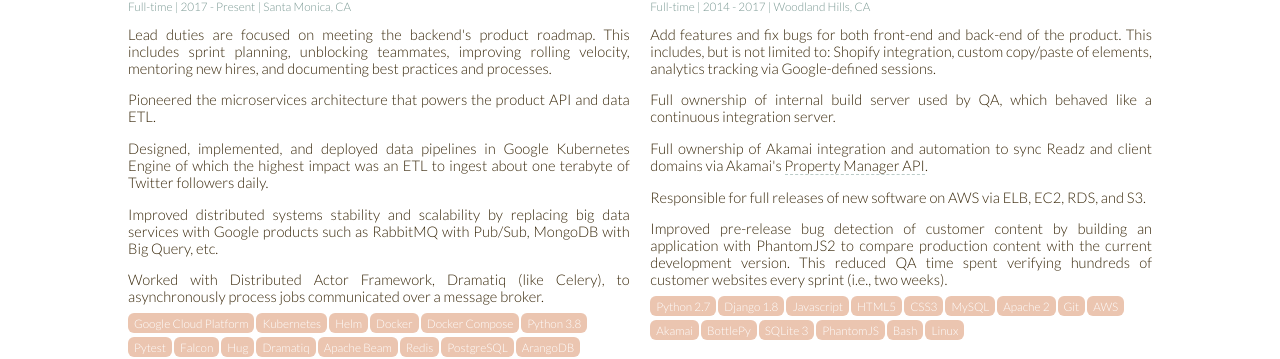
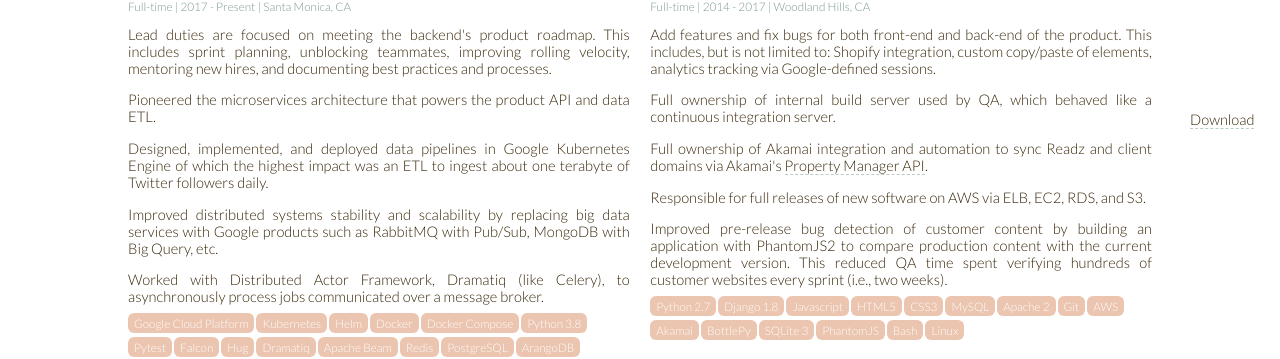
Before and after one commit to defrank/defrank.github.io, a Jekyll site: the page built from resume.html, in a window 1280 px wide. Shown: the part 754-1113 px from the top of the page. Built offline with Jekyll 4.4.1, drawn with Linux system fonts in a browser that asks for light colours.

Commit message:
chore(resume): Add PDF download

```diff
--- a/resume.html
+++ b/resume.html
@@ -474,7 +474,7 @@ layout: blank
     }
 
     aside#print {
-        display: none;
+        display: block;
         position: fixed;
         right: 2%;
         bottom: 2%;
@@ -886,5 +886,8 @@ layout: blank
 </footer>
 
 <aside id="print">
-    <button type="button" onclick="window.print()">Print me!</button>
+    {% assign pdf = site.static_files | where: "basename", "resume-derekmfrank" | first %}
+
+    <a target="_blank" href="{{ pdf.path }}?v={{ timestamp }}">Download</a>
+    <!--button type="button" onclick="window.print()">Print me!</button-->
 </aside>
```
Also changed, not shown: 1 other file.
